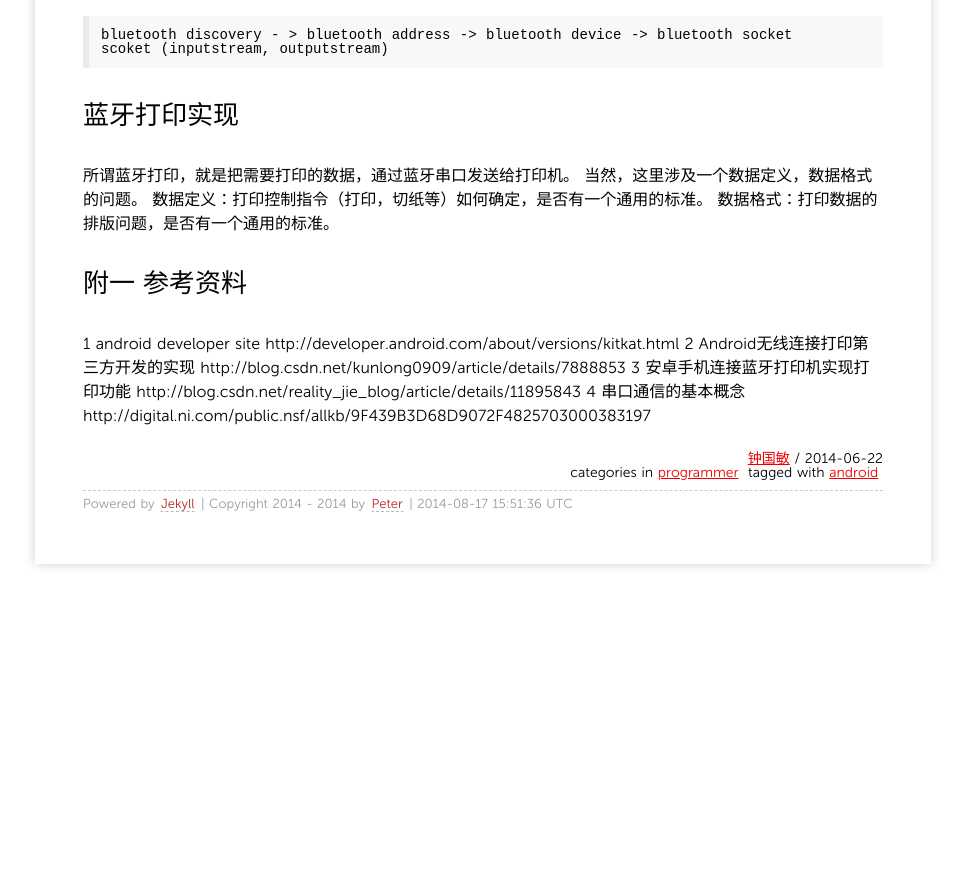
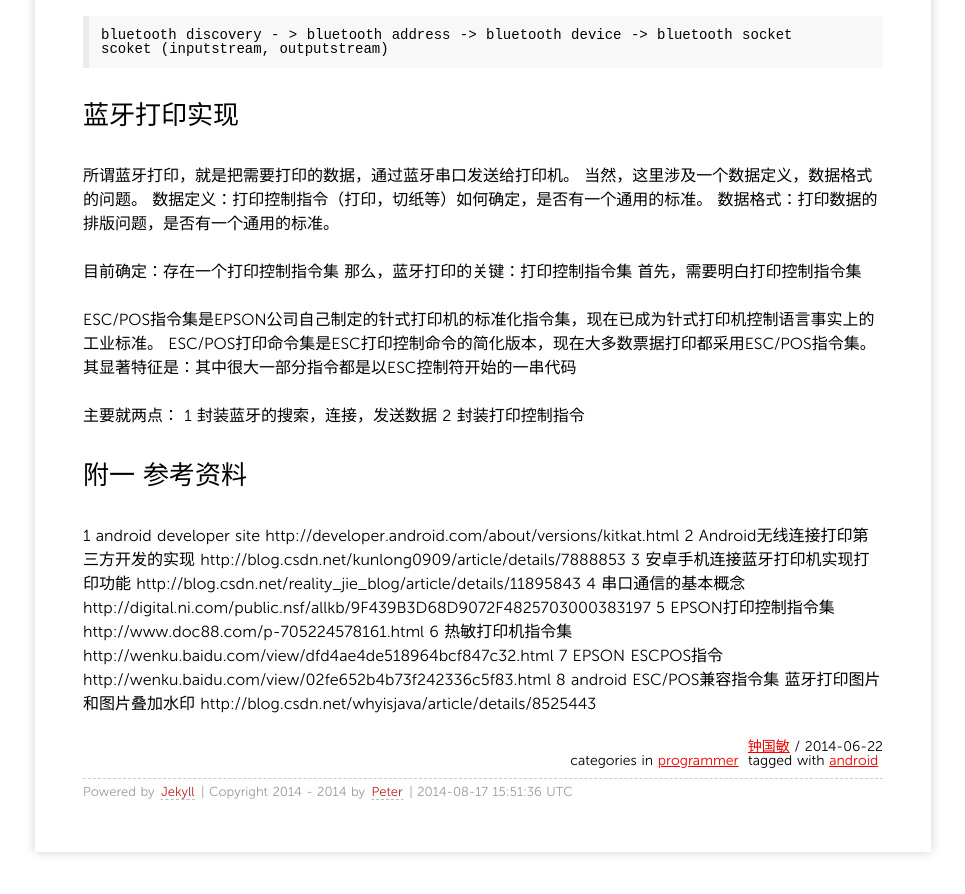
Before and after one commit to fengyr/blog, a Jekyll site: the page built from _posts/2014/2014-06-22-Android-4.4-Printing-Framework.md, in a window 1280 px wide and 900 px high, scrolled down 2180 px. Shown: the top 894 px of the window, without its empty margins (157-1122 px from the left). Built offline with Jekyll 4.4.1, drawn with Linux system fonts in a browser that asks for light colours; Markdown is read by kramdown in place of the engine named in the settings; before the commit the page ends 2792 px from its top, so only the background shows below that; some of the changed text lies outside the part shown.

Commit message:
Update 2014-06-22-Android-4.4-Printing-Framework.md

```diff
--- a/_posts/2014/2014-06-22-Android-4.4-Printing-Framework.md
+++ b/_posts/2014/2014-06-22-Android-4.4-Printing-Framework.md
@@ -119,6 +119,20 @@ RS-232，RS-422，RS-485
 数据格式：打印数据的排版问题，是否有一个通用的标准。
 
 
+目前确定：存在一个打印控制指令集
+那么，蓝牙打印的关键：打印控制指令集
+首先，需要明白打印控制指令集
+
+ESC/POS指令集是EPSON公司自己制定的针式打印机的标准化指令集，现在已成为针式打印机控制语言事实上的工业标准。
+ESC/POS打印命令集是ESC打印控制命令的简化版本，现在大多数票据打印都采用ESC/POS指令集。
+其显著特征是：其中很大一部分指令都是以ESC控制符开始的一串代码
+
+
+主要就两点：
+1	封装蓝牙的搜索，连接，发送数据
+2	封装打印控制指令
+
+
 
 
 
@@ -131,3 +145,11 @@ RS-232，RS-422，RS-485
 	http://blog.csdn.net/reality_jie_blog/article/details/11895843
 4	串口通信的基本概念
 	http://digital.ni.com/public.nsf/allkb/9F439B3D68D9072F4825703000383197
+5	EPSON打印控制指令集
+	http://www.doc88.com/p-705224578161.html
+6	热敏打印机指令集
+	http://wenku.baidu.com/view/dfd4ae4de518964bcf847c32.html
+7	EPSON ESCPOS指令
+	http://wenku.baidu.com/view/02fe652b4b73f242336c5f83.html
+8	android ESC/POS兼容指令集 蓝牙打印图片和图片叠加水印
+	http://blog.csdn.net/whyisjava/article/details/8525443
```
Also changed, not shown: other parts of _posts/2014/2014-06-22-Android-4.4-Printing-Framework.md (+1 -1 lines).
